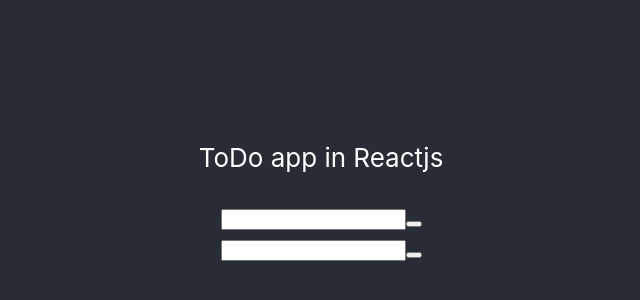
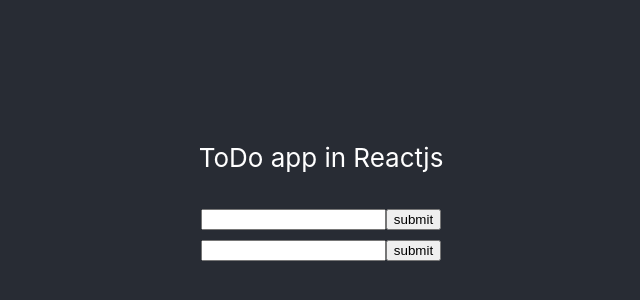
Before and after one commit to roma-marshall/fantastic-react-meme, a React (Create React App) app: page / in a window 1280 px wide. Shown: the part 212-512 px from the top of the page, without its empty margins (319-959 px from the left). Built offline with nearby package versions, Linux system fonts and the light colour scheme.

Commit message:
v4 uuid import

```diff
--- a/src/components/TodoForm.js
+++ b/src/components/TodoForm.js
@@ -1,4 +1,5 @@
 import React, {useState} from "react";
+import {v4 as uuid} from "uuid";
 
 function TodoForm({addTodo}) {
     const [todo, setTodo] = useState({
@@ -27,7 +28,7 @@
                 value={todo.task}
                 onChange={handleTaskInputChange}
             />
-            <button type="submit"/>
+            <button type="submit">submit</button>
         </form>
     );
 }
```
